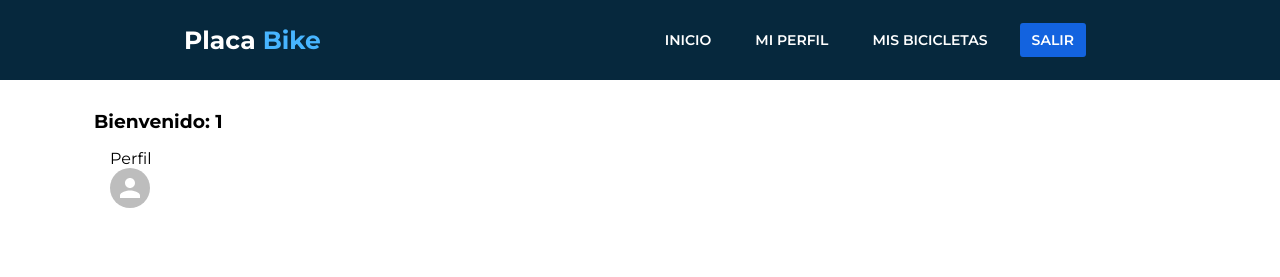
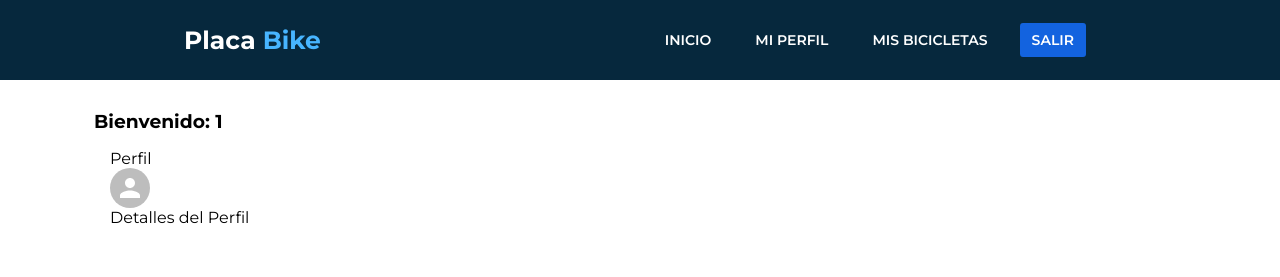
Before and after one commit to Pilli3800/PlacaBike, a React (Create React App) app: page /user/1/perfil in a window 1280 px wide. Shown: the top 277 px of the page. Built offline with nearby package versions, Linux system fonts and the light colour scheme.

Commit message:
Update Perfil

```diff
--- a/src/user/pages/auth/perfil/Perfil.js
+++ b/src/user/pages/auth/perfil/Perfil.js
@@ -4,7 +4,8 @@ import "./Perfil.css";
 
 const Perfil = () => {
   return (
-    <div className='hola'>Perfil<Avatar>{}</Avatar></div>
+    <div className='hola'>Perfil<Avatar>{}</Avatar>
+    <p>Detalles del Perfil</p></div>
   )
 }
 
```
